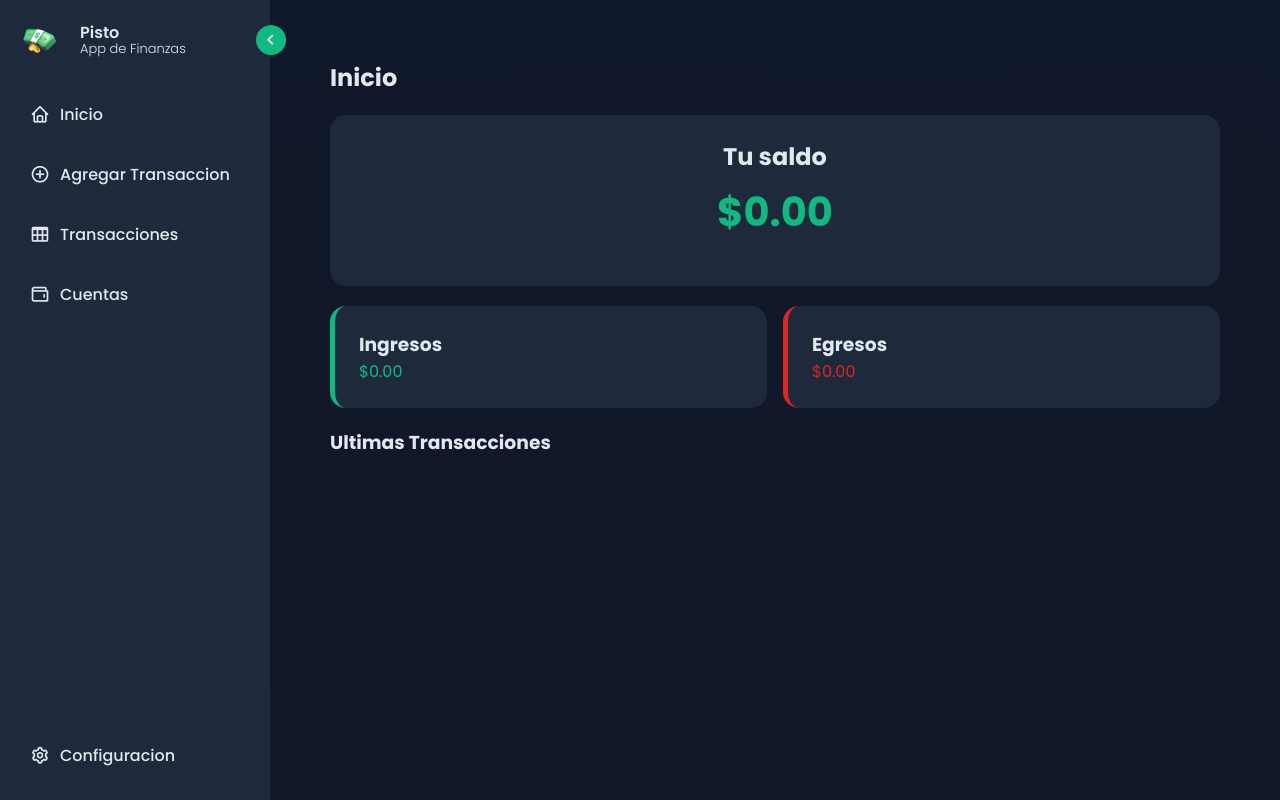
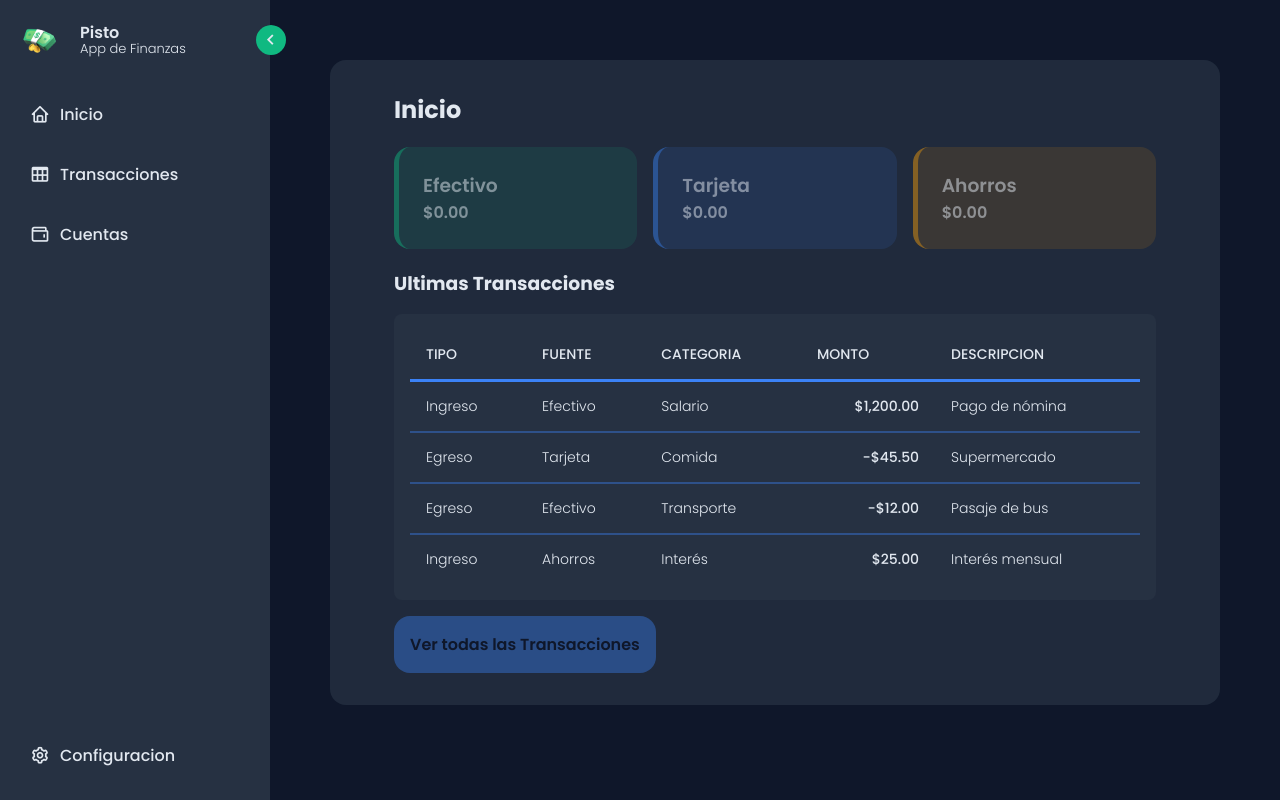
Before and after one commit to aleonbruh/pisto-app, a plain HTML site: page index.html in a window 1280 px wide. Drawn offline with nearby package versions, Linux system fonts and the light colour scheme.

Commit message:
refactor(home): redesign home and merge transactions into one section
-Remove previous design and drop the separate Add Transaction section, merging it into the Transactions section
-Redesign Home to show user accounts (cash, card, savings) as defaults for now, with the transactions table below
-Add sample transactions directly to the table HTML to preview styles
-Add color schemes for card and savings accounts

```diff
--- a/index.html
+++ b/index.html
@@ -20,6 +20,7 @@
   </head>
 
   <body>
+    <!--Sidebar-->
     <nav class="sidebar">
       <header>
         <div class="header">
@@ -43,12 +44,6 @@
               <a href="#/">
                 <i class="bx bx-home icon"></i>
                 <span class="text nav-text">Inicio</span>
-              </a>
-            </li>
-            <li class="nav-link">
-              <a href="#/agregar-transaccion">
-                <i class="bx bx-plus-circle icon"></i>
-                <span class="text nav-text">Agregar Transaccion</span>
               </a>
             </li>
             <li class="nav-link">
@@ -79,51 +74,79 @@
       </div>
     </nav>
 
+    <!--========== Sections ==========-->
     <main class="home">
+      <!--Seccion Inicio-->
       <section id="inicio" class="section active">
+
         <h1>Inicio</h1>
 
-        <div class="saldo-display">
-          <h2>Tu saldo</h2>
-          <h1 id="saldo">$0.00</h1>
-        </div>
-
-        <div class="resumen">
-          <div class="ingresos">
-            <h3>Ingresos</h3>
-            <p id="ingresos-valor">$0.00</p>
+        <div class=" resumen saldos">
+          <div class="efectivo">
+            <h3>Efectivo</h3>
+            <p id="efectivo-saldo">$0.00</p>
           </div>
-          <div class="egresos">
-            <h3>Egresos</h3>
-            <p id="egresos-valor">$0.00</p>
+          <div class=" resumen tarjeta">
+            <h3>Tarjeta</h3>
+            <p id="egresos-saldo">$0.00</p>
+          </div>
+          <div class=" resumen ahorros">
+            <h3>Ahorros</h3>
+            <p id="ahorros-saldo">$0.00</p>
           </div>
         </div>
 
         <div class="transacciones">
           <h3>Ultimas Transacciones</h3>
-          <ul id="transacciones-lista"></ul>
+          <div class="contenedor-tabla">
+            <table id="tabla-ultimas">
+              <thead>
+                <tr>
+                  <th>Tipo</th>
+                  <th>Fuente</th>
+                  <th>Categoria</th>
+                  <th>Monto</th>
+                  <th>Descripcion</th>
+                </tr>
+                <tbody>
+                    <tr>
+                    <td>Ingreso</td>
+                    <td>Efectivo</td>
+                    <td>Salario</td>
+                    <td>$1,200.00</td>
+                    <td>Pago de nómina</td>
+                  </tr>
+                  <tr>
+                    <td>Egreso</td>
+                    <td>Tarjeta</td>
+                    <td>Comida</td>
+                    <td>-$45.50</td>
+                    <td>Supermercado</td>
+                  </tr>
+                  <tr>
+                    <td>Egreso</td>
+                    <td>Efectivo</td>
+                    <td>Transporte</td>
+                    <td>-$12.00</td>
+                    <td>Pasaje de bus</td>
+                  </tr>
+                  <tr>
+                    <td>Ingreso</td>
+                    <td>Ahorros</td>
+                    <td>Interés</td>
+                    <td>$25.00</td>
+                    <td>Interés mensual</td>
+                  </tr>
+                </tbody>
+              </thead>
+            </table>
+          </div>
+          <div class="ver-todas-boton">
+            <a href="#/transacciones" class="ver-todas">Ver todas las Transacciones</a>
+          </div>
         </div>
       </section>
-
-      <section id="agregar-transaccion" class="section">
-        <h1>Agregar Transacción</h1>
-
-        <form id="transacciones-formulario">
-          <div class="form-group">
-            <label for="descripcion">Descripcion</label>
-            <input type="text" id="descripcion" placeholder="Ingrese una descripcion..." required>
-          </div>
-
-          <div class="form-group">
-            <label for="monto">Monto</label>
-            <input type="text" id="monto" inputmode="decimal" placeholder="Ingrese un monto..." required>
-            <small>Use el simbolo negativo (-) para salidas.</small>
-          </div>
-
-          <button type="submit">Agregar Transaccion</button>
-        </form>
-      </section>
-
+      <!--Seccion Transacciones-->
       <section id="transacciones" class="section">
         <h1>Transacciones</h1>
         <p>Aqui ira la tabla de transacciones</p>
--- a/js/app.js
+++ b/js/app.js
@@ -37,7 +37,7 @@ window.addEventListener("load", () => {
 });
 
 // Formulario: agregar transaccion
-transaccionesFormularioEl.addEventListener("submit", (e) => {
+TransaccionesFormularioEl.addEventListener("submit", (e) => {
   e.preventDefault();
 
   const descripcion = descripcionEl.value.trim();
--- a/style.css
+++ b/style.css
@@ -7,13 +7,26 @@
 
 :root {
   /*Colors*/
-  --body-color: #0f172a;
-  --body-gradient: #111827;
-  --sidebar-color: #1e293b;
-  --primary-color: #10b981;
-  --toggle-color: #f59e0b;
-  --text-color: #e2e8f0;
-  --egresos-color: #dc2626;
+  --color-fondo: #0f172a;
+  --color-sidebar: #263142;
+  --color-section: #263142c2;
+  --color-texto: #e2e8f0;
+
+  /*Colores cuentas*/
+  --efectivo-primary: #10b981;
+  --efectivo-bg: rgba(16, 185, 129, 0.12);
+  --efectivo-border: rgba(16, 185, 129, 0.4);
+  --efectivo-hover: rgba(16, 185, 129, 0.2);
+
+  --tarjeta-primary: #3b82f6;
+  --tarjeta-bg: rgba(59, 130, 246, 0.12);
+  --tarjeta-border: rgba(59, 130, 246, 0.4);
+  --tarjeta-hover: rgba(59, 130, 246, 0.2);
+
+  --ahorros-primary: #f59e0b;
+  --ahorros-bg: rgba(245, 158, 11, 0.12);
+  --ahorros-border: rgba(245, 158, 11, 0.4);
+  --ahorros-hover: rgba(245, 158, 11, 0.2);
 
   /*Transiciones*/
   --tran-02: all 0.2s ease;
@@ -24,15 +37,14 @@
 
 body {
   height: 100vh;
-  background: linear-gradient(var(--body-color), var(--body-gradient));
+  background: var(--color-fondo);
 }
-
 /*Sidebar*/
 
 .sidebar .text {
   font-size: 16px;
   font-weight: 500;
-  color: var(--text-color);
+  color: var(--color-texto);
   transition: var(--tran-04);
   white-space: nowrap;
   opacity: 1;
@@ -55,7 +67,7 @@ body {
   height: 100%;
   width: 270px;
   padding: 20px 20px;
-  background: var(--sidebar-color);
+  background: var(--color-sidebar);
   transition: var(--tran-05);
   display: flex;
   flex-direction: column;
@@ -83,7 +95,7 @@ body {
 
 .sidebar li .icon,
 .sidebar li .text {
-  color: var(--text-color);
+  color: var(--color-texto);
   transition: var(--tran-02);
 }
 
@@ -123,12 +135,12 @@ header .header .header-text {
   transform: translateY(-50%);
   height: 30px;
   width: 30px;
-  background: var(--primary-color);
+  background: var(--efectivo-primary);
   display: flex;
   align-items: center;
   justify-content: center;
   border-radius: 50%;
-  color: var(--text-color);
+  color: var(--color-texto);
   font-size: 22px;
 }
 
@@ -143,7 +155,7 @@ header .header .header-text {
 }
 
 .sidebar li a:hover {
-  background: var(--primary-color);
+  background: var(--efectivo-primary);
 }
 
 .sidebar .menu-bar {
@@ -155,7 +167,7 @@ header .header .header-text {
 }
 
 .sidebar:not(.close) .toggle {
-    transform: translateY(-50%) rotate(180deg);
+  transform: translateY(-50%) rotate(180deg);
 }
 
 /*Contenedor principal y secciones*/
@@ -163,7 +175,7 @@ header .header .header-text {
   margin-left: 270px;
   padding: 60px;
   transition: var(--tran-05);
-  color: var(--text-color);
+  color: var(--color-texto);
   display: flex;
   justify-content: center;
 }
@@ -183,209 +195,144 @@ header .header .header-text {
 }
 
 .section.active {
+  background: var(--color-section);
+  padding: 32px 64px;
+  border-radius: 16px;
   display: block;
 }
 
-/* Inicio */
-.resumen {
+/* ===== Inicio ===== */
+
+/*Saldos*/
+.saldos {
   display: grid;
-  grid-template-columns: 1fr 1fr;
+  grid-template-columns: 1fr 1fr 1fr;
   gap: 16px;
   margin-bottom: 20px;
 }
 
-.ingresos, .egresos {
-  background: var(--sidebar-color);
+.resumen h3,
+.resumen p {
+  font-weight: 600;
+  color: var(--color-texto);
+  opacity: 0.5;
+  transform: var(--tran-05);
+}
+
+.efectivo:hover h3,
+.efectivo:hover p,
+.tarjeta:hover h3,
+.tarjeta:hover p,
+.ahorros:hover h3,
+.ahorros:hover p {
+  opacity: 1;
+}
+
+.efectivo,
+.tarjeta,
+.ahorros {
   padding: 1.5rem;
   border-radius: 1rem;
   border-left: 5px solid;
-  transition: var(--tran-02)
+  transition: var(--tran-02);
 }
 
-.ingresos:hover, .egresos:hover {
+.efectivo:hover,
+.tarjeta:hover,
+.ahorros:hover {
   transform: translateY(-2px);
 }
 
-.ingresos {
-  border-left-color: var(--primary-color);
+.efectivo {
+  border-left-color: var(--efectivo-border);
+  background: var(--efectivo-bg);
 }
 
-.egresos {
-  border-left-color: var(--egresos-color);
+.efectivo:hover {
+  border-left-color: var(--efectivo-primary);
+  background: var(--efectivo-hover);
 }
 
-.resumen-card h3 {
-  font-weight: 500;
-  font-size: 1rem;
-  color: var(--text-color);
-  opacity: 0.8;
+.tarjeta {
+  border-left-color: var(--tarjeta-border);
+  background: var(--tarjeta-bg);
 }
 
-.resumen-card p {
-  font-size: 1.75rem;
-  font-weight: 600;
-  margin-top: 0.5rem;
+.tarjeta:hover {
+  border-left-color: var(--tarjeta-primary);
+  background: var(--tarjeta-hover);
 }
 
-.ingresos p {
-  color: var(--primary-color);
+.ahorros {
+  border-left-color: var(--ahorros-border);
+  background: var(--ahorros-bg);
 }
 
-.egresos p {
-  color: var(--egresos-color);
-}
-
-.saldo-display {
-  background: var(--sidebar-color);
-  padding: 1.5rem;
-  border-radius: 1rem;
-  margin-bottom: 20px;
-  text-align: center;
-}
-
-.saldo-display h1 {
-  font-size: 2.5rem;
-  margin-top: 0.5rem;
-  color: var(--primary-color);
+.ahorros:hover {
+  border-left-color: var(--ahorros-primary);
+  background: var(--ahorros-hover);
 }
 
 /*Lista de Transacciones*/
-
-#transacciones-lista {
-  list-style: none;
-  max-height: 400px;
-  overflow-y: auto;
-  padding-right: 12px;
-  scrollbar-width: none;
-  transition: var(--tran-05);
+.contenedor-tabla {
+  margin-top: 16px;
+  background: var(--color-sidebar);
+  border-radius: 8px;
+  padding: 16px;
+  overflow-x: auto;
 }
 
-#transacciones-lista:hover {
-  scrollbar-width: thin;
-  scrollbar-color: var(--sidebar-color) transparent;
+#tabla-transacciones, #tabla-ultimas {
+  width: 100%;
+  border-collapse: collapse;
+  font-size: 14px;
 }
 
-.transaccion {
-  display: flex;
-  justify-content: space-between;
-  align-items: center;
-  padding: 1rem 1.2rem;
-  margin-top: 12px;
-  border-radius: 12px;
-  background: var(--sidebar-color);
-  border-right: 5px solid;
-  transition: var(--tran-02);
-  animation: slideIn var(--tran-03);
+#tabla-transacciones thead th, #tabla-ultimas thead th {
+  text-align: left;
+  padding: 14px 16px;
+  color: var(--color-texto);
+  font-weight: 500;
+  font-size: 14px;
+  text-transform: uppercase;
+  border-bottom: solid var(--tarjeta-primary);
 }
 
-@keyframes slideIn {
-  from {
-    opacity: 0;
-    transform: translateX(-20px);
-  }
-  to {
-    opacity: 1;
-    transform: translateX(0px);
-    box-shadow: 0 2px 8px rgba(0, 0, 0, 0.15);
-  }
+#tabla-transacciones tbody td, #tabla-ultimas tbody td {
+  padding: 14px 16px;
+  font-weight: 300;
+  color: var(--color-texto);
+  border-bottom: 2px solid var(--tarjeta-border);
 }
 
-.transaccion:hover {
-  background: #24344d;
-  box-shadow: 0 4px 12px rgba(0, 0, 0, 0.15);
-
+#tabla-transacciones tbody tr:last-child td, #tabla-ultimas tbody tr:last-child td {
+  border-bottom: none;
 }
 
-.transaccion.ingreso {
-  border-right-color: var(--primary-color);
+#tabla-transacciones tbody tr:hover, #tabla-ultimas tbody tr:hover {
+  background: var(--tarjeta-hover);
+  transition: background var(--tran-02);
 }
 
-.transaccion.egreso {
-  border-right-color: var(--egresos-color);
+#tabla-transacciones tbody td:nth-child(4), #tabla-ultimas tbody td:nth-child(4) {
+  text-align: right;
+  font-weight: 500;
 }
 
-.borrar-btn {
-  width: 30px;
-  background: none;
-  border: none;
-  color: #dc2626;
-  cursor: pointer;
-  font-size: 1.4rem;
-  opacity: 0;
-  transition: all 0.2 ease;
-  padding: 4px 4px;
-  border-radius: 4px;
-  margin-left: 12px;
+.ver-todas {
+  display: inline-block;
+  margin-top: 16px;
+  padding: 16px;
+  background: var(--tarjeta-border);
+  color: var(--color-fondo);
+  font-weight: 600;
+  font-size: 16px;
+  text-decoration: none;
+  border-radius: 16px;
+  transition: var(--tran-02);
 }
 
-.transaccion:hover .borrar-btn {
-  opacity: 1;
-}
-
-.borrar-btn:hover {
-  background: rgba(239, 68, 68, 0.15);
-  border-radius: 4px;
-}
-
-/*Transacciones*/
-
-#agregar-transaccion form {
-  margin-top: 24px;
-  background: var(--sidebar-color);
-  padding: 24px;
-  border-radius: 1rem;
-  max-width: 480px;
-}
-
-.form-group {
-  margin-bottom: 1rem;
-}
-
-label {
-  display: block;
-  margin-bottom: 8px;
-  font-weight: 500;
-  color: var(--text-color);
-}
-
-input {
-  width: 100%;
-  padding: 12px 16px;
-  border: 2px solid var(--body-color);
-  border-radius: 0.5rem;
-  font-size: 16px;
-  background: var(--body-color);
-  color: var(--text-color);
-  transition: all 0.2s ease;
-}
-
-input:focus {
-  outline: none;
-  border-color: var(--primary-color);
-}
-
-small {
-  color: var(--text-color);
-  opacity: 0.6;
-  font-size: 12px;
-  margin-top: 4px;
-  display: block;
-}
-
-#agregar-transaccion button[type="submit"] {
-  width: 100%;
-  padding: 14px;
-  background: var(--primary-color);
-  color: #0f172a;
-  border: none;
-  border-radius: 8px;
-  cursor: pointer;
-  font-size: 16px;
-  font-weight: 600;
-  transition: all 0.2s ease;
-}
-
-#agregar-transaccion button[type="submit"]:hover {
-  opacity: 0.9;
+.ver-todas:hover {
+  background: var(--tarjeta-primary);
   transform: translateY(-2px);
 }
```
